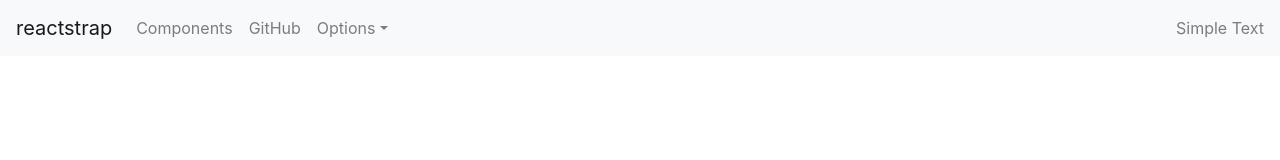
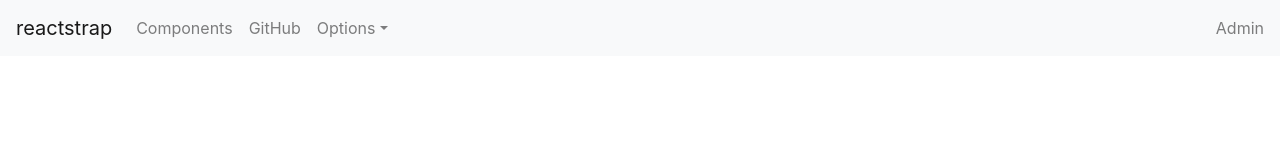
Before and after one commit to hanandito/crud-reactjs, a React (Create React App) app: page / in a window 1280 px wide. Shown: the top 160 px of the page. Built offline with nearby package versions, Linux system fonts and the light colour scheme.

Commit message:
initial commit

```diff
--- a/src/components/NavbarComponent.js
+++ b/src/components/NavbarComponent.js
@@ -50,7 +50,7 @@ const NavbarComponent = (props) => {
               </DropdownMenu>
             </UncontrolledDropdown>
           </Nav>
-          <NavbarText>Simple Text</NavbarText>
+          <NavbarText>Admin</NavbarText>
         </Collapse>
       </Navbar>
     </div>
```
